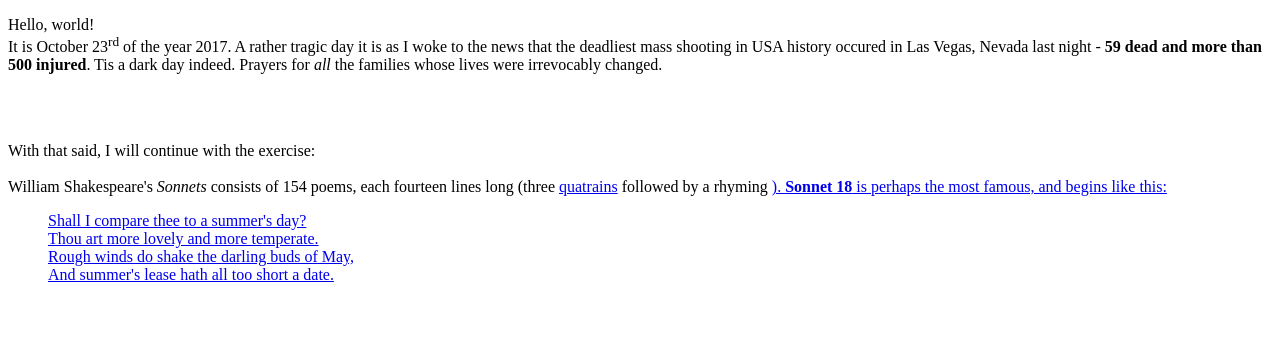
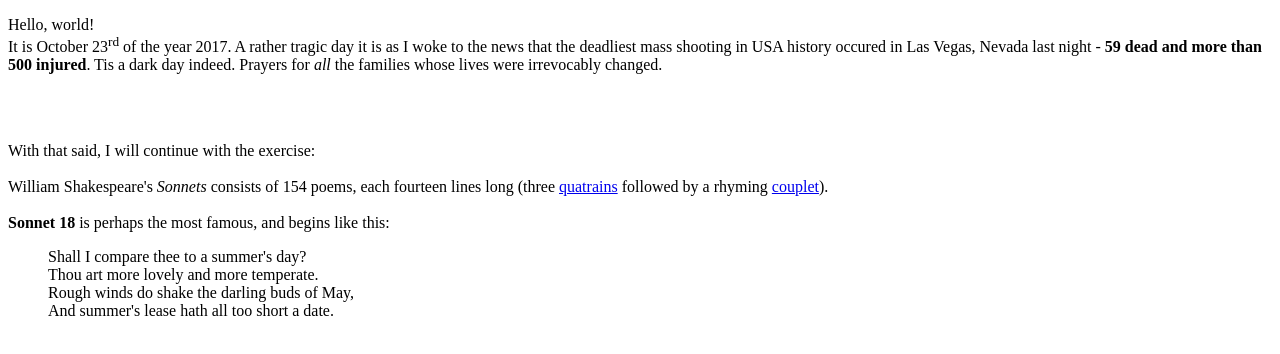
Before and after one commit to Jules323/sample_website, a plain HTML site: page index.html in a window 1280 px wide. Drawn offline with Linux system fonts and the light colour scheme.

Commit message:
Correct Code

```diff
--- a/index.html
+++ b/index.html
@@ -1,7 +1,7 @@
 <!DOCTYPE html>
 <html>
 	<head>
-		<title></title>
+		<title>Who am I?</title>
 		<meta charset="utf-8">
 </head>
 	<body>
@@ -14,7 +14,8 @@
 		<p>
 			With that said, I will continue with the exercise:<br><br>
 			William Shakespeare's <em>Sonnets</em> consists of 154 poems, each fourteen lines long (three
-  			<a href="https://en.wikipedia.org/wiki/Quatrain">quatrains</a> followed by a rhyming <a href="https://en.wikipedia.org/wiki/Couplet"couplet</a>). <strong>Sonnet 18</strong> is perhaps the most famous, and begins like this:
+  			<a href="https://en.wikipedia.org/wiki/Quatrain">quatrains</a> followed by a rhyming <a href="https://en.wikipedia.org/wiki/Couplet">couplet</a>). <br><br>
+  			<strong>Sonnet 18</strong> is perhaps the most famous, and begins like this:
 </p>
 	 	<blockquote>
  	 	<p>
@@ -25,5 +26,6 @@
 </p>
 </blockquote>
 
+
 	</body>
 </html>
```
